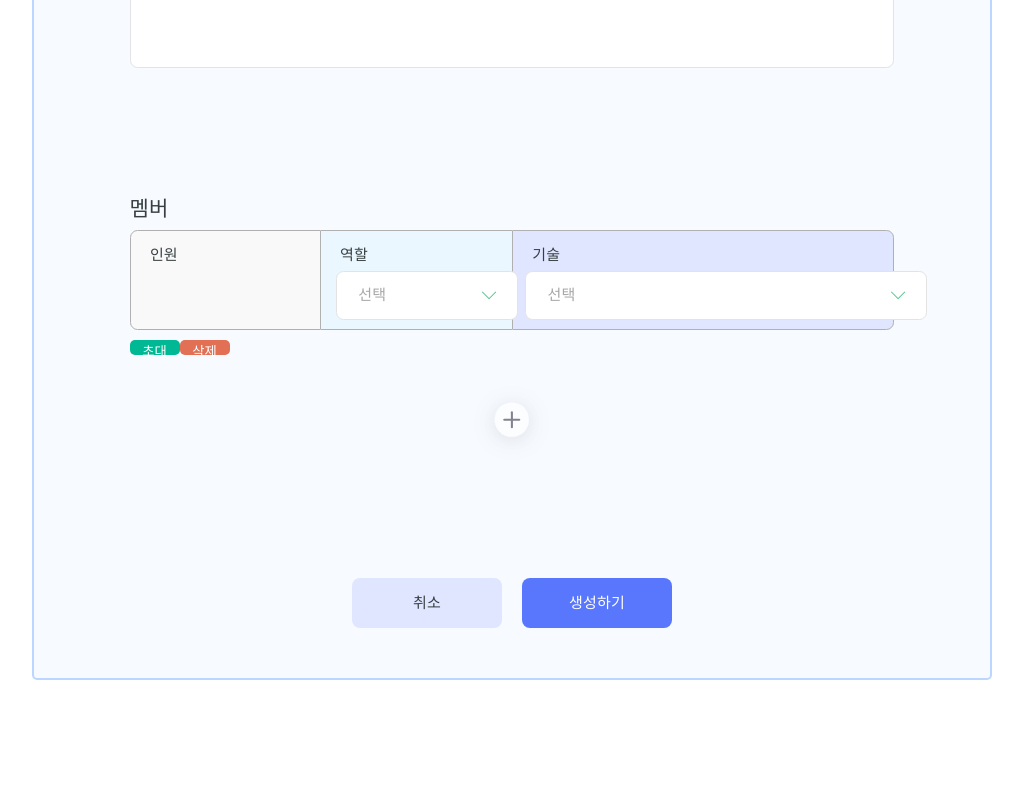
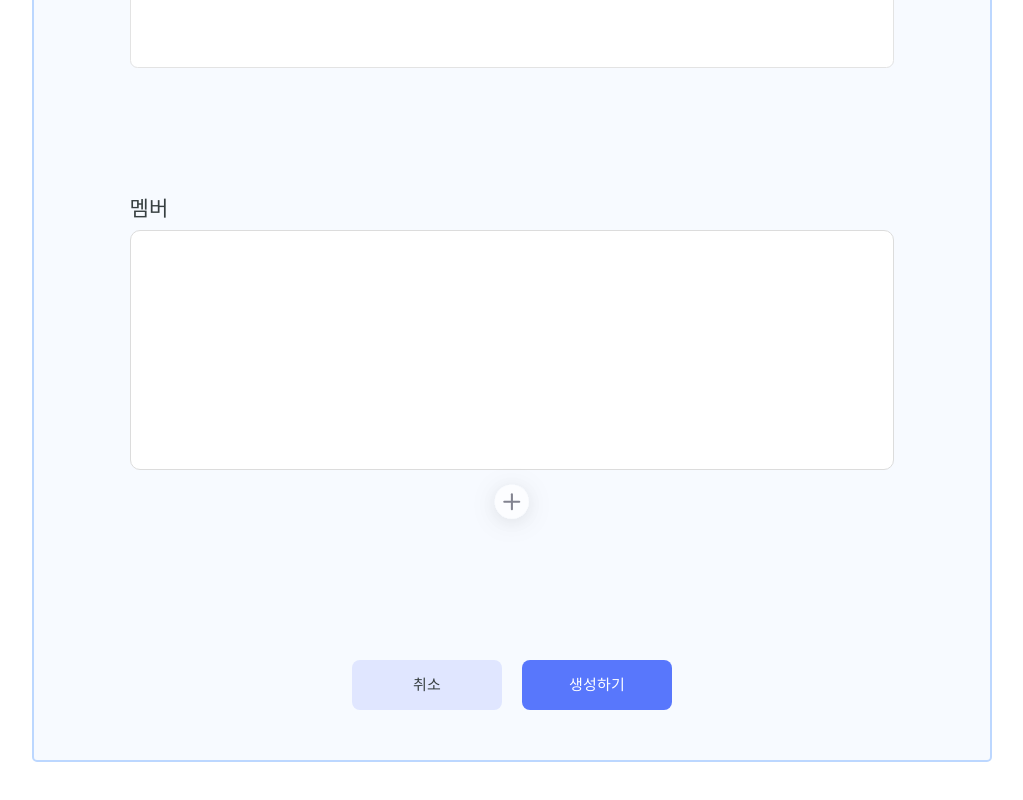
Before and after one commit to kimsuyeon0916/MeeTeam_FrontEnd, a React (Vite) app: page /create in a window 1280 px wide. Shown: the part 1425-2225 px from the top of the page, without its empty margins (128-1151 px from the left). Before the commit the page ends 2155 px from the top, so only its background shows below. Built offline with nearby package versions, Linux system fonts and the light colour scheme.

Commit message:
fix: 새 밋팀 생성페이지 멤버 컨테이너 수정

```diff
--- a/src/pages/meeTeamCreatePage/MeeTeamCreatePage.styled.ts
+++ b/src/pages/meeTeamCreatePage/MeeTeamCreatePage.styled.ts
@@ -155,6 +155,14 @@ const MeeTeamCreatePage = styled.div`
 			margin-top: 70px;
 			width: 100%;
 
+			.container__member-area {
+				min-height: 24rem;
+				width: 100%;
+				background-color: #fff;
+				border: 1px solid #dcdcdc;
+				border-radius: 1rem;
+			}
+
 			.controll {
 				/* display: flex; */
 				gap: 0.5rem;
--- a/src/pages/meeTeamCreatePage/MeeTeamCreatePage.tsx
+++ b/src/pages/meeTeamCreatePage/MeeTeamCreatePage.tsx
@@ -15,7 +15,7 @@ const MeeTeamCreatePage = () => {
 	const category = useRecoilValue(categoryState);
 	const [startDate, endDate] = useRecoilValue(dateState);
 	const quillRef = useRef<ReactQuill | null>(null);
-	const [memberList, setMemberList] = useState([<MemberSelect id={0} />]);
+	const [memberList, setMemberList] = useState([]);
 	const copyMemberList = [...memberList];
 	const [teamName, setTeamName] = useState<string>('');
 
@@ -41,9 +41,9 @@ const MeeTeamCreatePage = () => {
 	});
 
 	const onClickMember = () => {
-		let updatedMemberList = [...memberList];
-		updatedMemberList.push(<MemberSelect id={memberList.length} />);
-		setMemberList(updatedMemberList);
+		// let updatedMemberList = [...memberList];
+		// updatedMemberList.push(<MemberSelect id={memberList.length} />);
+		// setMemberList(updatedMemberList);
 	};
 
 	const onClickDelete = (event: React.MouseEvent<HTMLButtonElement>) => {
@@ -198,8 +198,8 @@ const MeeTeamCreatePage = () => {
 							<div>
 								<Subtitle>{'멤버'}</Subtitle>
 							</div>
-							<div>
-								{memberList.map((memberItem, index) => {
+							<div className='container__member-area'>
+								{/* {memberList.map((memberItem, index) => {
 									return (
 										<div className='controll' key={index}>
 											{React.cloneElement(memberItem, { key: index })}
@@ -209,15 +209,14 @@ const MeeTeamCreatePage = () => {
 											</button>
 										</div>
 									);
-								})}
-
+								})} */}
+							</div>
 							<div className='container__member-add'>
 								{memberList.length !== 6 && (
 									<div className='addition' onClick={onClickMember}>
 										<AddButton />
 									</div>
 								)}
-								</div>
 							</div>
 						</div>
 						<div className='container__controller'>
```
Lines whose indentation alone changed are shown as unchanged.
